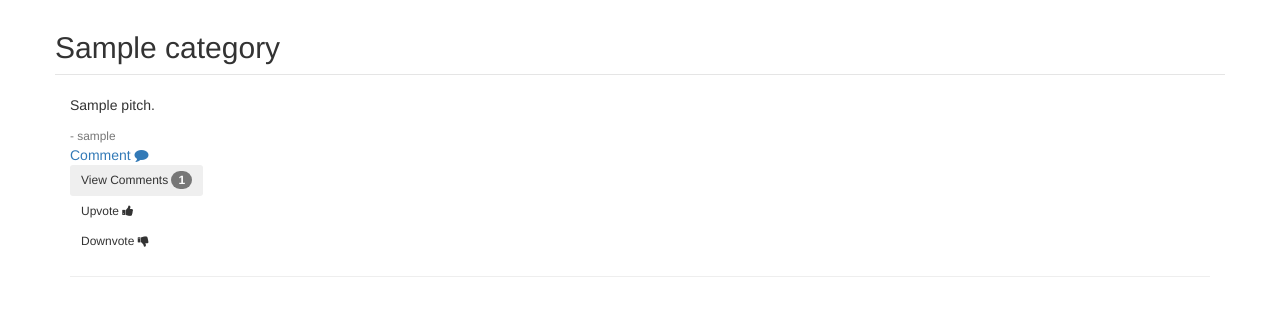
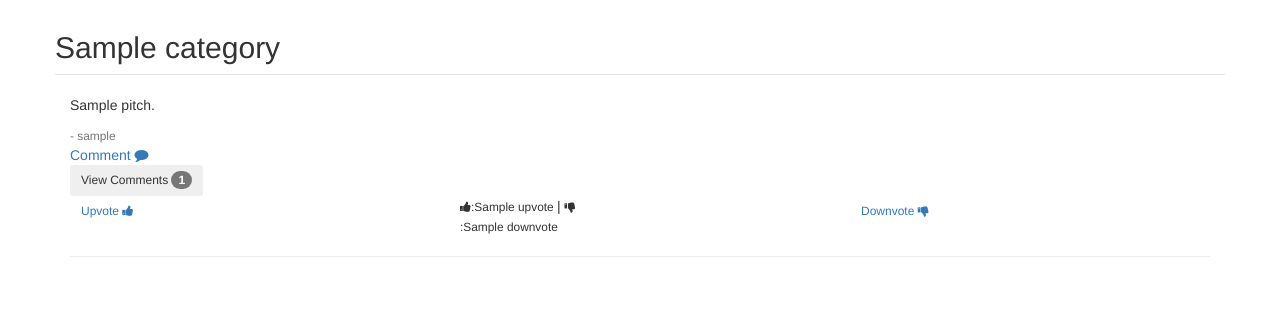
Before and after one commit to KenThumi/PitchAPP, a Flask app: template app/templates/index.html in a window 1280 px wide. Shown: the part 172-488 px from the top of the page. Run offline with Flask 2, Linux system fonts and the light colour scheme; tables that the repository leaves empty hold one stand-in row (values such as "Sample post"); the template is opened without the code that fills it: values that come from a table or form of the project are taken from there, most other values are stand-ins (such as "Sample title", 1, 10 or a date in 2020); some libraries are stand-ins or nearby versions.

Commit message:
Voting enabled

```diff
--- a/app/templates/index.html
+++ b/app/templates/index.html
@@ -60,20 +60,44 @@
 
                         </div>
                         <div class="card-footer card-border">
+                            <div class="row">
+                                <div class="col-md-4">
                                     <div class="float-left">
-                                <div class="btn btn-outline-success btn-sm">
+                                        <a href="{{ url_for('main.upvote',id=data.id)}}" class="btn btn-outline-success btn-sm">
                                             <span>Upvote
                                                 <i class="fa fa-thumbs-up" aria-hidden="true"></i>
                                             </span>
+                                        </a>
                                     </div>
                                 </div>
+                                <div class="col-md-4">
+                                    <div class="mx-auto d-block float-none" style="width: 40%;">
+                                        <span>
+                                            <small>
+                                                <i class="fa fa-thumbs-up " aria-hidden="true"></i>:{{data.upvote}}
+                                            </small>
+
+                                        </span> |
+                                        <span>
+                                            <small>
+                                                <i class="fa fa-thumbs-down " aria-hidden="true"></i>:{{data.downvote}}
+                                            </small>
+
+                                        </span>
+
+                                    </div>
+                                </div>
+                                <div class="col-md-4">
                                     <div class="float-right">
-                                <div class="btn btn-outline-danger btn-sm">
+                                        <a href="{{ url_for('main.downvote',id=data.id)}}" class="btn btn-outline-danger btn-sm">
                                             <span>Downvote
                                                 <i class="fa fa-thumbs-down" aria-hidden="true"></i>
                                             </span>
+                                        </a>
                                     </div>
                                 </div>
+                            </div>
+
                         </div>
                     </div>
                 </div>
```
Also changed, not shown: app/main/views.py (+29 -1 lines). Lines whose indentation alone changed are shown as unchanged.
